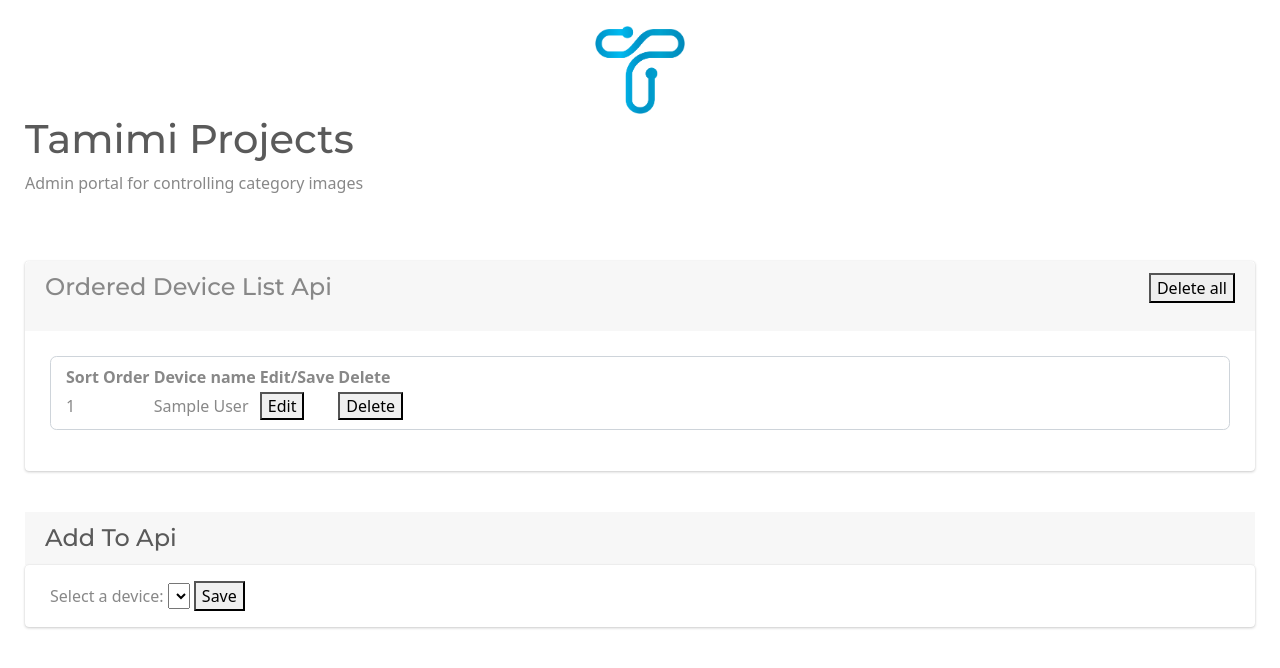
After one commit to Rahulrajwst/tamimi_projects_admin, a Django app: page /devicesorder/ in a window 1280 px wide. The commit adds this page. Shown: the top 668 px of the page. Run offline with Django 5.2, Linux system fonts and the light colour scheme; a user stored in the database is signed in; tables that the repository leaves empty hold one stand-in row (values such as "Sample post"); lists and menus that the app fills with data are empty.

Commit message:
added sort page for device,section

```diff
--- a/tamimi_admin/admin.py
+++ b/tamimi_admin/admin.py
@@ -5,3 +5,4 @@
 admin.site.register(DeviceModel)
 admin.site.register(SectionModel)
 admin.site.register(ParentSectionModel)
+admin.site.register(CategoryModel)
--- a/tamimi_admin/forms.py
+++ b/tamimi_admin/forms.py
@@ -1,6 +1,6 @@
 
 
-from .models import ParentSectionModel
+from .models import ParentSectionModel,DeviceOrderModel
 from django import forms
 from django. contrib.auth.forms import UserCreationForm
 from django. contrib.auth.models import User
--- a/tamimi_admin/urls.py
+++ b/tamimi_admin/urls.py
@@ -7,6 +7,12 @@
     # home page
     path('home/', views.home_view, name='homepage'),
     path('', views.home_view, name='home_page'),
+
+    # Device List and create
+    path('devicesorder/', views.device_order_view, name='devices_order'),
+
+    # Section List and create
+    path('sectionsorder/', views.section_order_view, name='sections_order'),
 
     # Device List and create
     path('devices/', views.all_devices_view, name='show_all_devices'),
@@ -29,5 +35,7 @@
     path('mdevice/', views.getDeviceData),
     path('msection/', views.getSectionData),
     path('mparent/', views.getParentData),
+    path('mdorder/', views.getDeviceOrderData),
+    path('msorder/', views.getSectionOrderData),
 
 ]+ static(settings.MEDIA_URL, document_root=settings.MEDIA_ROOT)
--- a/tamimi_admin/views.py
+++ b/tamimi_admin/views.py
@@ -1,8 +1,8 @@
 from django.shortcuts import render, redirect
-from . models import CategoryModel,DeviceModel,SectionModel,ParentSectionModel
+from . models import CategoryModel,DeviceModel,SectionModel,ParentSectionModel,DeviceOrderModel,SectionOrderModel
 from gql import gql, Client
 from gql.transport.aiohttp import AIOHTTPTransport
-from .serializer import DeviceSerializer,SectionSerializer,ParentSectionSerializer
+from .serializer import DeviceSerializer,SectionSerializer,ParentSectionSerializer,DeviceOrderSerializer,SectionOrderSerializer
 from rest_framework.decorators import api_view
 from rest_framework.response import Response
 from .forms import ParentForm,CreateUserForm,LoginForm
@@ -33,6 +33,17 @@
     serializer = ParentSectionSerializer(sectionlist, many=True)
     return Response(serializer.data)
 
+@api_view(['GET'])
+def getDeviceOrderData(request):
+    devicelist = DeviceOrderModel.objects.all().order_by('sortno')
+    serializer = DeviceOrderSerializer(devicelist, many=True)
+    return Response(serializer.data)
+
+@api_view(['GET'])
+def getSectionOrderData(request):
+    sectionlist = SectionOrderModel.objects.all().order_by('sortno')
+    serializer = SectionOrderSerializer(sectionlist, many=True)
+    return Response(serializer.data)
 
 
 # Views
@@ -139,7 +150,11 @@
             formdata = CategoryModel.objects.get(catid=catid)
             image = request.FILES.get('image')
             section = SectionModel(category=formdata,sectionimage=image)
-            section.save()
+
+            try:
+                section.save()
+            except:
+                print("can not save")
         elif '_delete' in request.POST:
             id = request.POST.get('_delete')
             tmp_instance=SectionModel.objects.get(pk=id)
@@ -200,7 +215,10 @@
             childid = request.POST.get('_selected_option')
             child=SectionModel.objects.get(pk=childid)
             child.parentsection=parent
-            child.save()
+            try:
+                child.save()
+            except:
+                print("can not save")
         elif '_delete' in request.POST:
             childid = request.POST.get('_delete')
             child=SectionModel.objects.get(pk=childid)
@@ -263,3 +281,224 @@
     auth.logout(request)
 
     return redirect("login")
+
+
+@login_required(login_url='login')
+def device_order_view(request):
+
+    edit_flag=False
+    selected_order=None
+    if request.POST:
+        if '_create' in request.POST:
+
+            device_id = request.POST.get('new_option')
+            if device_id is None:
+                print(device_id)
+            else:
+                print('create')
+                device_order_count = DeviceOrderModel.objects.count()
+                print(device_order_count)
+                device_order_count=device_order_count+1
+                selected_device = DeviceModel.objects.get(pk=device_id)
+                new_device_order = DeviceOrderModel(sortno=device_order_count,device=selected_device)
+                new_device_order.save()
+
+        elif '_delete' in request.POST:
+            edit_flag=False
+            selected_order=None
+            id = request.POST.get('_delete')
+            tmp_instance=DeviceOrderModel.objects.get(pk=id)
+            tmp_instance.delete()
+
+            device_order_list=DeviceOrderModel.objects.all().order_by('sortno')
+            counter=1
+            for item in device_order_list:
+                item.sortno=counter
+                item.save()
+                counter+=1
+            print('delete')
+        elif '_deleteall' in request.POST:
+            print('delete all')
+            DeviceOrderModel.objects.all().delete()
+        elif '_edit' in request.POST:
+            id=request.POST.get('_edit')
+            selected_order=DeviceOrderModel.objects.get(pk=id)
+            edit_flag=True
+
+
+        elif '_save' in request.POST:
+            print('save start')
+            order_id = request.POST.get('_save')
+            selected_order = DeviceOrderModel.objects.get(pk=order_id)
+
+            sortno = request.POST.get('edit_option')
+            stored_order=DeviceOrderModel.objects.get(sortno=sortno)
+
+
+
+            stored_order.sortno=selected_order.sortno
+            selected_order.sortno=sortno
+
+
+            try:
+                selected_order.save()
+                stored_order.save()
+
+            except:
+                print("can not save")
+            edit_flag=False
+            selected_order=None
+            print('save end')
+        elif '_cancel' in request.POST:
+            edit_flag=False
+            selected_order=None
+            print('cancel')
+
+
+    devicelist=DeviceModel.objects.all()
+    device_order_list=DeviceOrderModel.objects.all().order_by('sortno')
+
+    unselected_options=[]
+    for i in devicelist:
+        exist=False
+        for j in device_order_list:
+            if i==j.device:
+                exist=True
+                break
+        if exist==False:
+            unselected_options.append(i)
+
+
+    # print(edit_flag)
+    # print(selected_order)
+    # print(devicelist)
+    # print('running after request=========')
+    data={'device_order_list':device_order_list,'unselected_options':unselected_options,'edit_flag':edit_flag, 'selected_order':selected_order}
+
+    return render(request,'device_order_page.html',data)
+
+@login_required(login_url='login')
+def section_order_view(request):
+
+    edit_flag=False
+    selected_order=None
+    type_id='0'  # '0' stands for parent, '1' stands for section
+    if request.POST:
+        if '_create' in request.POST:
+            parentflag=False
+
+            section_order_count = SectionOrderModel.objects.count()
+            print('section_order_count',section_order_count)
+            section_order_count=section_order_count+1
+            type_id = request.POST.get('_type')
+            print('type_id:',type_id)
+            if type_id=='0':
+                parentflag=True
+                parent_id = request.POST.get('parent_option')
+                try:
+
+
+                    parentsection=ParentSectionModel.objects.get(pk=parent_id)
+                    newsection=SectionOrderModel(sortno=section_order_count,parent=parentflag,parentsection=parentsection)
+
+                    newsection.save()
+                except:
+                    print("can not save")
+            else:
+                child_id = request.POST.get('section_option')
+                try:
+
+                    childsection=SectionModel.objects.get(pk=child_id)
+                    newsection=SectionOrderModel(sortno=section_order_count,parent=parentflag,normalsection=childsection)
+
+                    newsection.save()
+                except:
+                    print("can not save")
+        elif '_type' in request.POST:
+            type_id = request.POST.get('_type')
+            print('type_id:',type_id)
+
+
+        elif '_delete' in request.POST:
+            edit_flag=False
+            selected_order=None
+            id = request.POST.get('_delete')
+            tmp_instance=SectionOrderModel.objects.get(pk=id)
+            tmp_instance.delete()
+
+            list=SectionOrderModel.objects.all().order_by('sortno')
+            counter=1
+            for item in list:
+                item.sortno=counter
+                item.save()
+                counter+=1
+            print('delete')
+
+        elif '_deleteall' in request.POST:
+            print('delete all')
+            SectionOrderModel.objects.all().delete()
+
+        elif '_edit' in request.POST:
+            id=request.POST.get('_edit')
+            selected_order=SectionOrderModel.objects.get(pk=id)
+            edit_flag=True
+
+
+        elif '_save' in request.POST:
+            print('save start')
+            order_id = request.POST.get('_save')
+            selected_order = SectionOrderModel.objects.get(pk=order_id)
+
+            sortno = request.POST.get('edit_option')
+            stored_order=SectionOrderModel.objects.get(sortno=sortno)
+
+            stored_order.sortno=selected_order.sortno
+            selected_order.sortno=sortno
+
+
+            try:
+                selected_order.save()
+                stored_order.save()
+            except:
+                print("can not save")
+            edit_flag=False
+            selected_order=None
+            print('save end')
+
+        elif '_cancel' in request.POST:
+            edit_flag=False
+            selected_order=None
+            print('cancel')
+
+
+    sectionlist=SectionModel.objects.all()
+    parentlist=ParentSectionModel.objects.all()
+    section_order_list=SectionOrderModel.objects.all().order_by('sortno')
+
+    unselected_sections=[]
+    unselected_parents=[]
+
+
+    for parent in parentlist:
+        parent_exist=False
+        for order in section_order_list:
+            if parent==order.parentsection:
+                parent_exist=True
+                break
+        if parent_exist==False:
+            unselected_parents.append(parent)
+
+
+    for section in sectionlist:
+        section_exist=False
+        for order in section_order_list:
+            if section==order.normalsection:
+                section_exist=True
+                break
+        if section_exist==False:
+            unselected_sections.append(section)
+
+
+    data={'section_order_list':section_order_list,'unselected_parents':unselected_parents,'unselected_sections':unselected_sections,'edit_flag':edit_flag, 'selected_order':selected_order, 'type_id':type_id}
+
+    return render(request,'section_order_page.html',data)
--- a/tamimi_projects_admin/settings.py
+++ b/tamimi_projects_admin/settings.py
@@ -29,6 +29,7 @@
 
 # SECURITY WARNING: don't run with debug turned on in production!
 DEBUG = os.environ.get('DEBUG')
+# DEBUG = True
 
 ALLOWED_HOSTS = ['*']
 
@@ -92,6 +93,8 @@
         'PASSWORD': os.environ.get('PASSWORD')
     }
 }
+
+
 
 
 
--- /dev/null
+++ b/templates/device_order_page.html
@@ -0,0 +1,120 @@
+
+{% extends 'common_content.html' %}
+{% load static %}
+{% block common %}
+
+
+
+<div>
+    <div class="box">
+        <div class="card">
+
+            <div class="card-header">
+                <div class="parent">
+                    <h4 class="card-title">Ordered Device List Api</h4>
+                    <form method=post>
+                        {% csrf_token %}
+                        <button type="submit", width="100", name="_deleteall"> Delete all </button>
+                    </form>
+                </div>
+            </div>
+
+
+            <div class="box">
+                <form method=post class="form-control">
+                    {% csrf_token %}
+                    <table>
+                        <thead>
+                        <tr>
+
+                            <th>Sort Order</th>
+                            <th>Device name</th>
+                            {% if edit_flag %}
+                            <th>Select Device</th>
+                            {% endif %}
+                            <th>Edit/Save</th>
+                            {% if edit_flag %}
+                            <th>Cancel</th>
+                            {% else %}
+                            <th>Delete</th>
+                            {% endif %}
+                        </tr>
+                        </thead>
+                        <tbody>
+                        {% for order in device_order_list %}
+                        <tr>
+
+                            <td>
+                                <label>{{order.sortno}}</label>
+                            </td>
+                            <td>
+                                <label>{{order}}</label>
+                            </td>
+                            {% if edit_flag and order == selected_order %}
+                            <td>
+                                <select name="edit_option">
+
+                                    {% for item in device_order_list %}
+                                    <option value='{{item.sortno}}'>{{item.sortno}}</option>
+                                    {% endfor %}
+                                </select>
+                            </td>
+                            {% endif %}
+
+                            <td>
+                                {% if edit_flag and order == selected_order %}
+                                    <button type="submit", width="100", value="{{order.pk}}", name="_save"> Save </button>
+                                    {% elif edit_flag %}
+                                    {% else %}
+                                    <button type="submit", width="100", value="{{order.pk}}", name="_edit"> Edit </button>
+                                {% endif %}
+                            </td>
+
+                            {% if edit_flag and order == selected_order %}
+                            <td>
+                                <button type="submit", width="100", name="_cancel"> Cancel </button>
+                            </td>
+                            {% endif %}
+                            {% if edit_flag == False%}
+                            <td>
+                                <button type="submit", width="100", value="{{order.pk}}", name="_delete"> Delete </button>
+                            </td>
+                            {% endif %}
+                        </tr>
+                        {% endfor %}
+                        </tbody>
+                    </table>
+
+
+                </form>
+
+            </div>
+
+        </div>
+
+    </div>
+</div>
+
+<div class="hpadding">
+    <div class="card-header">
+        <h4 class="card-title">Add To Api</h4>
+    </div>
+    <div class="card hpadding">
+        <p> </p>
+
+            <form method=post>
+                <label>Select a device:</label>
+                <select name="new_option">
+                    {% for item in unselected_options %}
+                        <option value='{{item.pk}}'>{{item.category.categoryname}}</option>
+                    {% endfor %}
+                </select>
+                {% csrf_token %}
+                <button type="submit", width="100", name="_create"> Save </button>
+            </form>
+
+    </div>
+</div>
+
+
+{% endblock common %}
```
Also changed, not shown: tamimi_admin/models.py (+20 -2 lines), tamimi_admin/serializer.py (+13 -1 lines), templates/home.html (+26 -3 lines), templates/section_order_page.html (added, +162 -0 lines), tamimi_admin/migrations/0015_deviceordermodel.py (added), tamimi_admin/migrations/0016_alter_devicemodel_category_and_more.py (added), tamimi_admin/migrations/0017_alter_deviceordermodel_device.py (added), tamimi_admin/migrations/0018_deviceordermodel_sortno.py (added), tamimi_admin/migrations/0019_countmodel.py (added), tamimi_admin/migrations/0020_sectionordermodel_delete_countmodel.py (added), tamimi_admin/migrations/0021_rename_child_sectionordermodel_section.py (added), tamimi_admin/migrations/0022_remove_sectionordermodel_section.py (added), tamimi_admin/migrations/0023_rename_childsection_sectionordermodel_normalsection.py (added), 1 other file.
